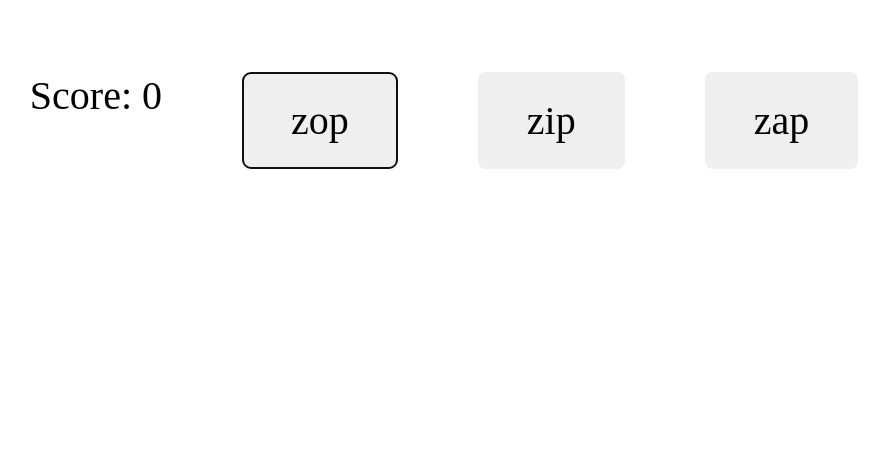
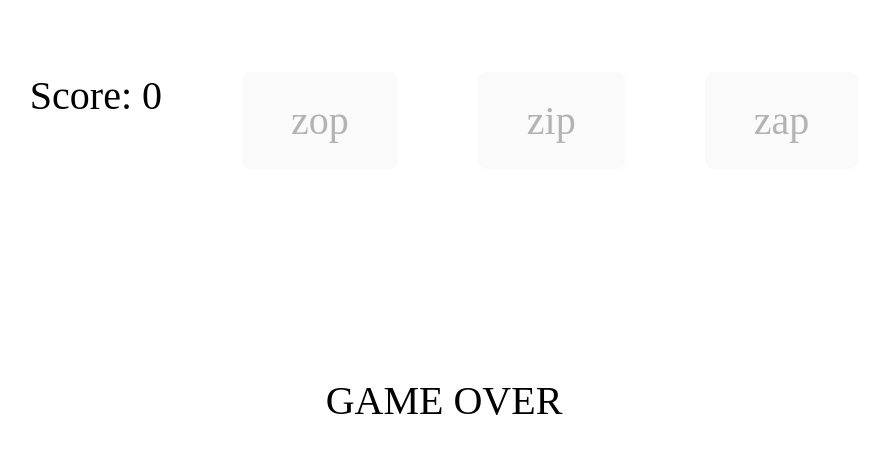
Before and after one commit to Moe-Pwint/Zip-Zap-Zop-Game, a React (Vite) app: page / in a window 1280 px wide. Both pictures are taken after a click on the button "zop". Shown: the top 454 px of the page, without its empty margins (196-1085 px from the left). Built offline with nearby package versions, Linux system fonts and the light colour scheme.

Commit message:
Create activateGameLoss(). Add disabled css.

```diff
--- a/src/components/StartingUI.css
+++ b/src/components/StartingUI.css
@@ -71,3 +71,11 @@ body {
     margin: auto;
   }
 }
+
+.winAlert,
+.lossAlert {
+  position: absolute;
+  top: 50%;
+  left: 50%;
+  transform: translate(-50%, -50%);
+}
--- a/src/components/StartingUI.jsx
+++ b/src/components/StartingUI.jsx
@@ -11,21 +11,32 @@ export default function StartingUI() {
     setScore((score) => score + 1)
   }
 
+  function activateGameLoss() {
+    setGameWin(false)
+    setGamePlaying(false)
+  }
+
+  function activateGameWin() {
+    setGameWin(true)
+    setGamePlaying(false)
+  }
+
   useEffect(() => {
     if (score === 6) {
-      setGameWin(true)
-      setGamePlaying(false)
+      activateGameWin()
     }
   })
 
   return (
     <>
       {gameWin && <WinAlert />}
+      {gameWin === false && <LossAlert />}
       <ScoreUI score={score} />
       <Cards
         score={score}
         handleScore={handleScore}
         gamePlaying={gamePlaying}
+        activateGameLoss={activateGameLoss}
       />
     </>
   )
@@ -34,8 +45,17 @@ export default function StartingUI() {
 function WinAlert() {
   console.log('winAlert')
   return (
-    <div>
+    <div className="winAlert">
       <div>You Win!</div>
+    </div>
+  )
+}
+
+function LossAlert() {
+  console.log('lossAlert')
+  return (
+    <div className="lossAlert">
+      <div>GAME OVER</div>
     </div>
   )
 }
@@ -45,7 +65,7 @@ function ScoreUI({ score }) {
   return <div>Score: {score}</div>
 }
 
-function Cards({ score, handleScore, gamePlaying }) {
+function Cards({ score, handleScore, gamePlaying, activateGameLoss }) {
   const arraySeq = useRef(shuffle(['zip', 'zap', 'zop']))
   const [correctCard, setCorrectCard] = useState('zip')
 
@@ -62,7 +82,7 @@ function Cards({ score, handleScore, gamePlaying }) {
 
   function checkCardClick(e) {
     if (e.target.classList.contains('false')) {
-      alert('Game Over')
+      activateGameLoss()
     } else {
       handleScore()
       createNextCards()
@@ -93,6 +113,7 @@ function Cards({ score, handleScore, gamePlaying }) {
     <button
       key={card}
       onClick={checkCardClick}
+      disabled={!gamePlaying}
       className={`${card} ${card === correctCard ? 'true' : 'false'}`}
     >
       {card}
```
